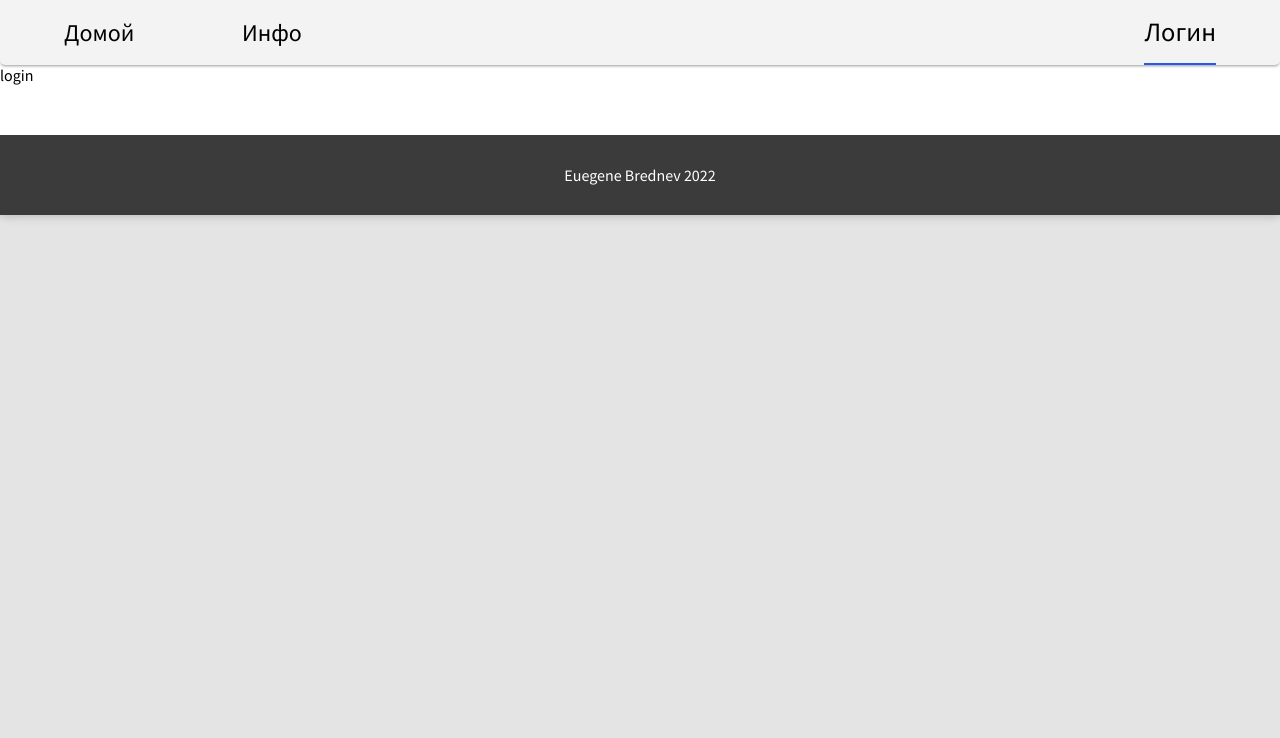
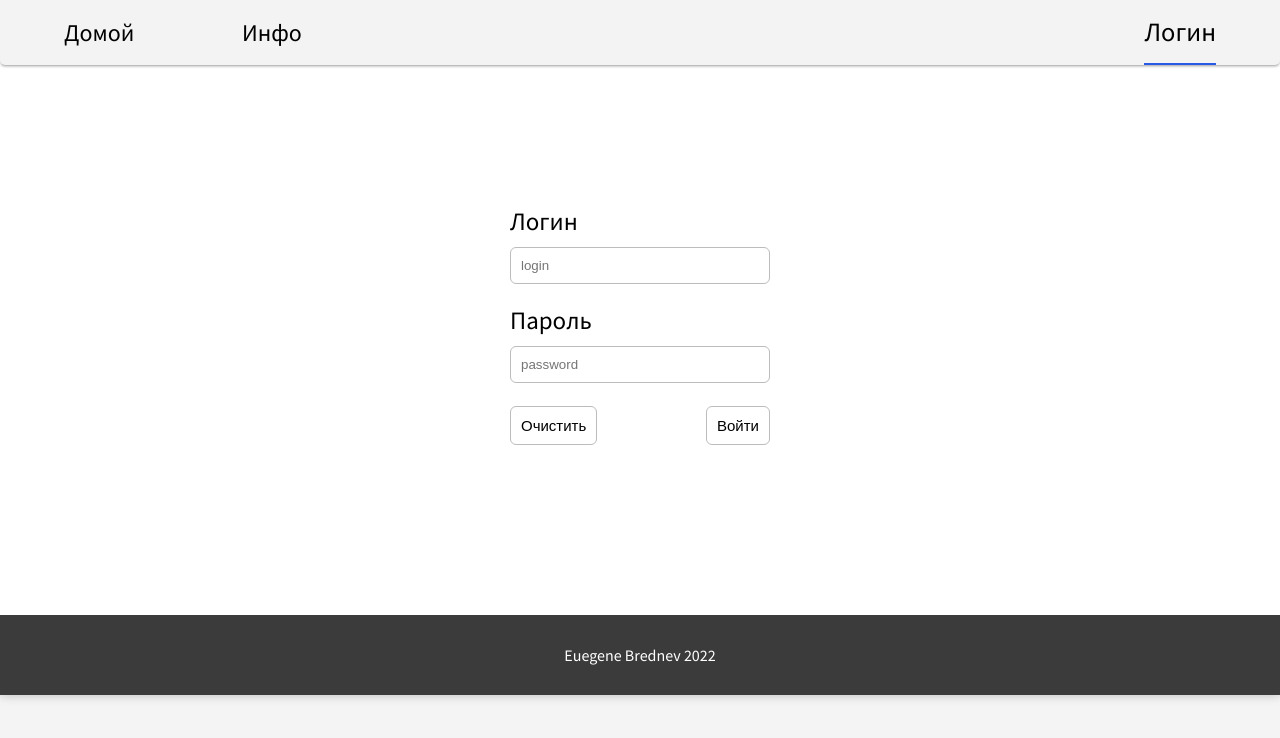
Before and after one commit to TheFloGus/testJazzTeam, a React (Create React App) app: page /login in a window 1280 px wide. Shown: the top 738 px of the page. Built offline with nearby package versions, Linux system fonts and the light colour scheme.

Commit message:
feat: add ;ogin page and function

```diff
--- a/src/App.css
+++ b/src/App.css
@@ -11,7 +11,3 @@
 	top: 50%;
 	z-index: 1;
 }
-
-/* .page{
-	min-height: 100vh;
-} */
--- /dev/null
+++ b/src/components/Login.js
@@ -0,0 +1,91 @@
+import "../styles/login.css";
+import React, { useState } from "react";
+import { useSelector, useDispatch } from "react-redux";
+import { Navigate } from "react-router-dom";
+import { toggleLoggedIn, setCurrentUser } from "./slices/UserDataSlice";
+
+function Login() {
+  const [login, setLogin] = useState("");
+  const [password, setPassword] = useState("");
+  const users = useSelector((state) => state.userData.users);
+  const dispatch = useDispatch();
+
+  function resetHandler() {
+    setLogin("");
+    setPassword("");
+  }
+
+  function loginHandler(e) {
+    e.preventDefault();
+    if (login && password) {
+      const currentUser = users.find(
+        (user) =>
+          user.userLogin.toLowerCase() === login.toLowerCase() &&
+          user.userPassword === password
+      );
+
+      if (currentUser) {
+        dispatch(toggleLoggedIn());
+        dispatch(setCurrentUser(currentUser));
+        <Navigate to="/" />;
+      } else {
+        alert("Invalid login or password");
+      }
+    } else {
+      alert("Please enter the data");
+    }
+  }
+
+  return (
+    <div className="login__page">
+      <div className="container">
+        <div className="login">
+          <form className="login__form">
+            <div className="login__fields">
+              <div className="login__field">
+                <label htmlFor="login">Логин</label>
+                <input
+                  className="login__form--input"
+                  type="text"
+                  placeholder="login"
+                  name="login"
+                  value={login}
+                  onChange={(e) => setLogin(e.target.value)}
+                ></input>
+              </div>
+              <div className="login__field">
+                <label htmlFor="password">Пароль</label>
+                <input
+                  className="login__form--input"
+                  type="password"
+                  placeholder="password"
+                  name="password"
+                  value={password}
+                  onChange={(e) => setPassword(e.target.value)}
+                ></input>
+              </div>
+            </div>
+            <div className="login__buttons">
+              <button
+                type="reset"
+                className="form__button reset"
+                onClick={resetHandler}
+              >
+                Очистить
+              </button>
+              <button
+                type="submit"
+                className="form__button submit"
+                onClick={(e) => loginHandler(e)}
+              >
+                Войти
+              </button>
+            </div>
+          </form>
+        </div>
+      </div>
+    </div>
+  );
+}
+
+export default Login;
--- a/src/components/Navigation.js
+++ b/src/components/Navigation.js
@@ -7,6 +7,7 @@ import Footer from "./Footer";
 
 const Home = React.lazy(() => import("./Home"));
 const Info = React.lazy(() => import("./Info"));
+const Login = React.lazy(() => import("./Login"));
 
 export default function Navigation() {
   const isLoggedIn = useSelector((state) => state.userData.isLoggedIn);
@@ -27,7 +28,7 @@ export default function Navigation() {
 
               {isLoggedIn ? (
                 <NavLink to="/calendar" className="nav__link">
-                  <div className="nav__button">Calendar</div>
+                  <div className="nav__button">Календарь</div>
                 </NavLink>
               ) : (
                 <div></div>
@@ -37,7 +38,7 @@ export default function Navigation() {
               {isLoggedIn ? (
                 <NavLink to="/profile" className="nav__link">
                   <div className="nav__button">
-                    {currentUser.userLogin}'s profile
+                    Здравствуйте, {currentUser.userLogin}!
                   </div>
                 </NavLink>
               ) : (
@@ -69,7 +70,7 @@ export default function Navigation() {
               <Route
                 path="/login"
                 element={
-                  isLoggedIn ? <Navigate to="/profile" /> : <div>login</div>
+                  isLoggedIn ? <Navigate to="/profile" /> : <Login />
                 }
               />
             }
@@ -82,7 +83,7 @@ export default function Navigation() {
             {
               <Route
                 path="/calendar"
-                element={isLoggedIn ? <div>you</div> : <Navigate to="/login" />}
+                element={isLoggedIn ? <div>calendar</div> : <Navigate to="/login" />}
               />
             }
             <Route path="*" element={<Navigate to="/" />} />
--- a/src/components/slices/UserDataSlice.js
+++ b/src/components/slices/UserDataSlice.js
@@ -30,10 +30,7 @@ const userDataSlice = createSlice({
       state.users.push(action.payload);
     },
     setCurrentUser: (state, action) => {
-      state.currentUser = {
-        ...state.users[action.payload],
-        index: action.payload,
-      };
+      state.currentUser = action.payload;
     },
     unsetCurrentUser: (state) => {
       state.currentUser = {};
--- a/src/index.css
+++ b/src/index.css
@@ -5,7 +5,7 @@
 }
 
 html{
-	background-color: rgb(228, 228, 228)
+	background-color: #f4f4f4
 }
 
 a {
--- /dev/null
+++ b/src/styles/login.css
@@ -0,0 +1,56 @@
+.login {
+	display: flex;
+	justify-content: center;
+	align-items: center;
+	min-height: 500px;
+}
+
+.login__form{
+	display: flex;
+	width: 300px;
+    height: 300px;
+	flex-direction: column;
+	align-items: center;
+	justify-content: space-between;
+	padding: 20px;
+}
+
+.login__fields {
+	width: 100%;
+}
+
+.login__field{
+	display: flex;
+	flex-direction: column;
+	width: 100%;
+	font-size: 25px;
+	margin-top: 20px;
+}
+
+.login__form--input{
+	width: 100%;
+	padding: 10px;
+	border-radius: 6px;
+	border: 1px solid rgb(189, 188, 188);
+	margin-top: 10px;
+}
+
+.login__buttons{
+	display: flex;
+	justify-content: space-between;
+	width: 100%;
+}
+
+.form__button{
+	padding: 10px;
+	font-size: 15px;
+	background-color: transparent;
+	border-radius: 6px;
+	border: 1px solid rgb(189, 188, 188);
+	cursor: pointer;
+}
+
+.form__button:active{
+	position: relative;
+	top: 2px;
+}
```
